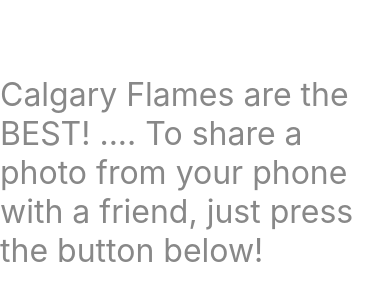
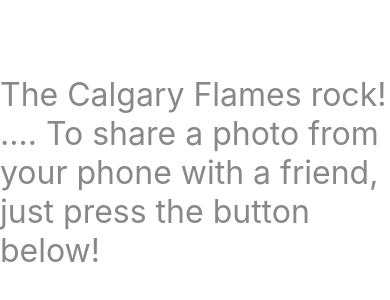
Before and after one commit to chatcher20/hockeyProject, a React Native app in the folder hockeyapp/: screen / in a window 390 px wide. Shown: the part 250-550 px from the top of the page. Built offline with nearby package versions, Linux system fonts and the light colour scheme.

Commit message:
changing text

```diff
--- a/hockeyapp/App.js
+++ b/hockeyapp/App.js
@@ -5,7 +5,7 @@
   return (
     <View style={styles.container}>
       <Text style={{color: '#888', fontSize: 32}}>
-        Calgary Flames are the BEST! .... To share a photo from your phone with a friend, just press the button below!
+        The Calgary Flames rock! .... To share a photo from your phone with a friend, just press the button below!
         </Text>
       <StatusBar style="auto" />
     </View>
```
